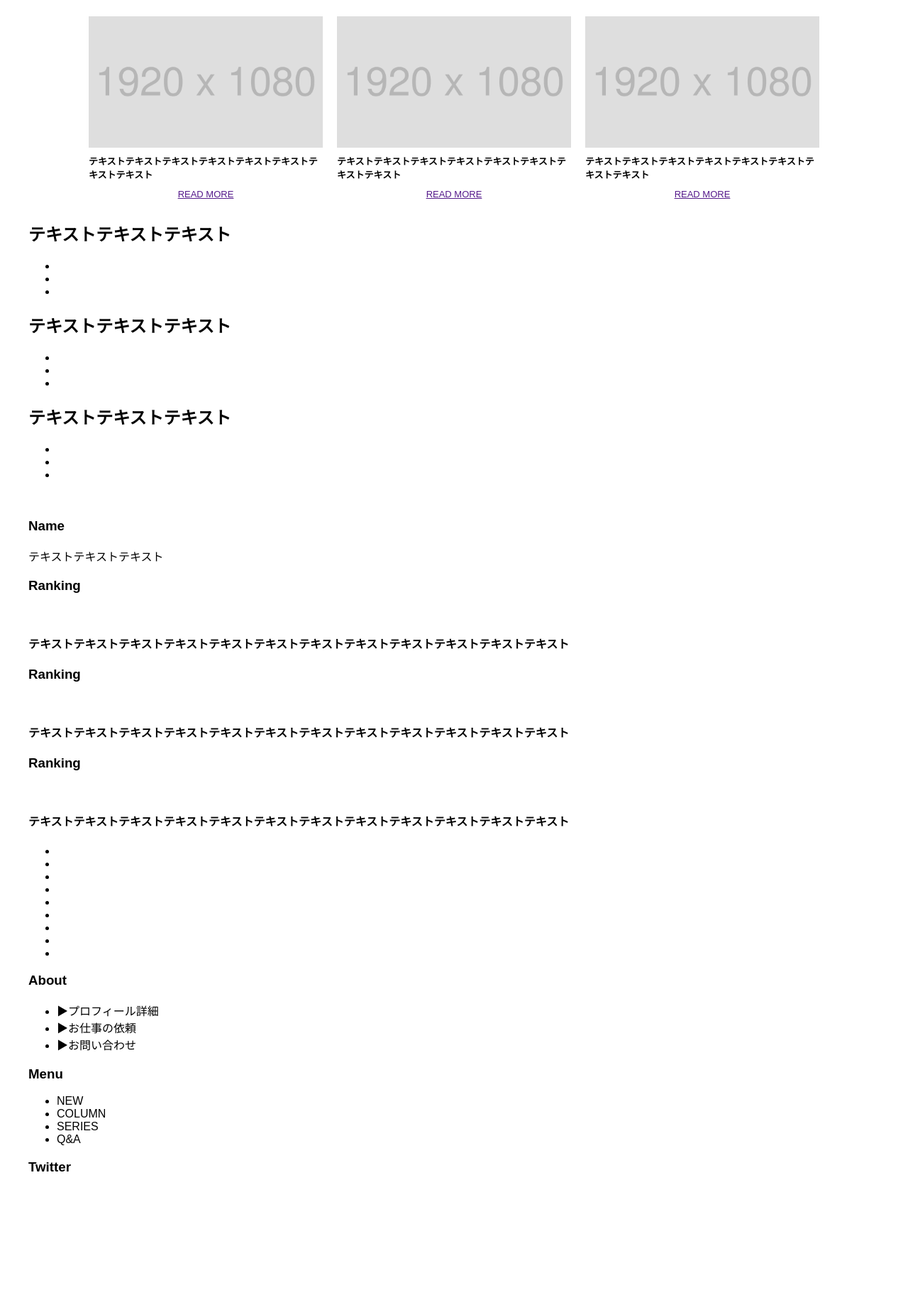
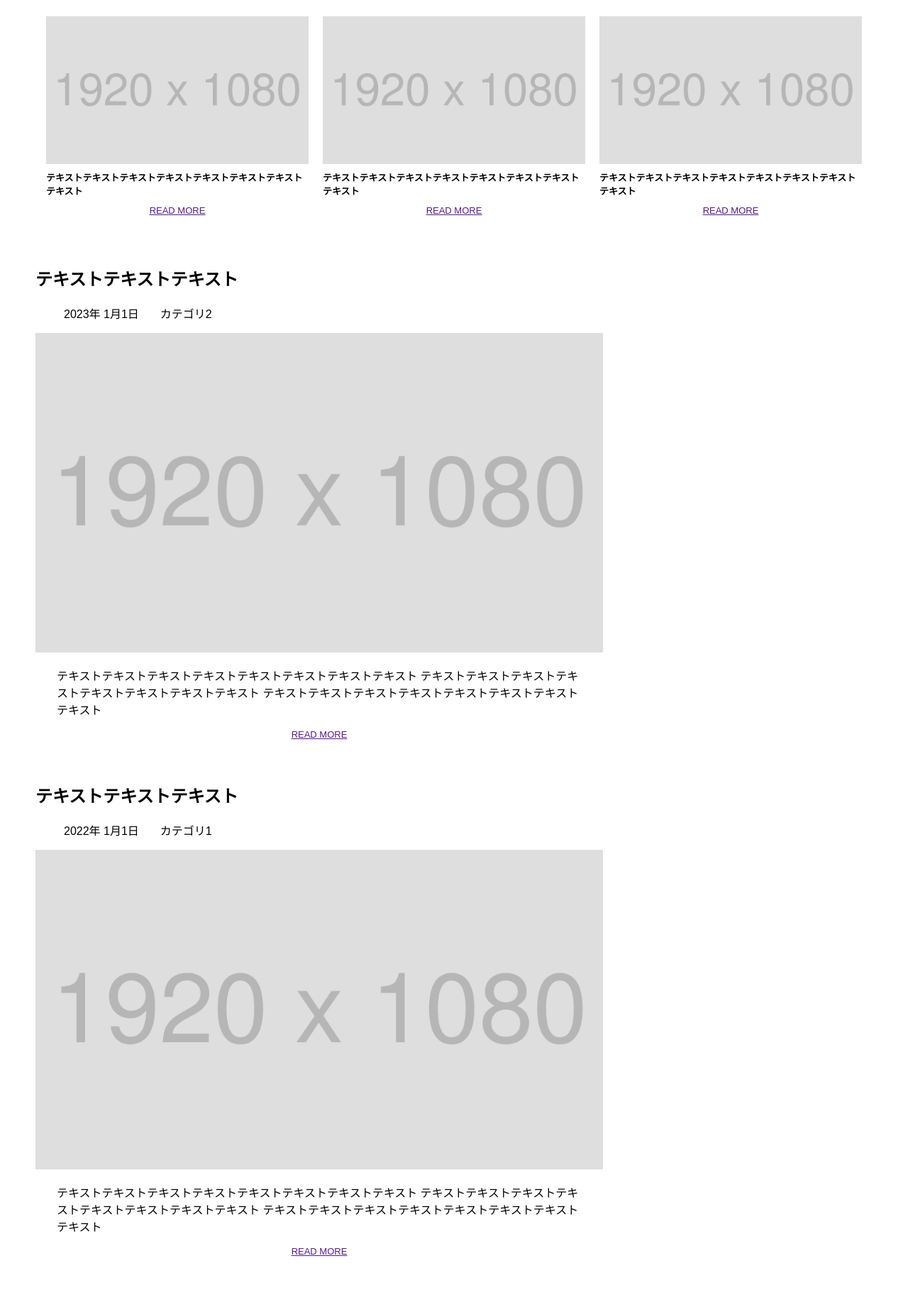
Before and after one commit to bonbo0811/Sample-Website_1-, a PHP site: page /HTML/ThirdSite.php in a window 1280 px wide. Shown: the part 85-1916 px from the top of the page at 71% size. Before the commit the page ends 1735 px from the top, so only its background shows below. Run offline with PHP 8.4, Linux system fonts and the light colour scheme.

Commit message:
mainCSS完成

```diff
--- a/CSS/Third.css
+++ b/CSS/Third.css
@@ -1,9 +1,15 @@
 @charset "UTF-8";
-/* bodyのCSS */
+/* body & 共有のCSS */
 
     body{
         width: 1200px;
     }
+
+    .a_center{
+        text-align: center;
+        font-size: small;
+    }
+
 /* ヘッダーのCSS */
 
     .header h1{
@@ -34,7 +40,7 @@
     }
 
     .picup article{
-        width: 330px;
+        width: 370px;
         margin: 10px 10px;
     }
 
@@ -47,13 +53,33 @@
         font-size: small;
     }
 
-    .picup .a_center{
-        text-align: center;
-        font-size: small;
+/* mainのCSS */
+
+    .main{
+        width: 800px;
+        margin: 60px 10px;
     }
 
+    .main article{
+        margin-bottom: 60px;
+    }
 
-/* mainのCSS */
+    .main article img{
+        width: 100%;
+    }
+
+    .main article ul{
+        list-style: none;
+        display: flex;
+    }
+
+    .main article li{
+        margin-right: 30px;
+    }
+
+    .main p{
+        padding: 0 30px;
+    }
 
 /* asideのCSS */
 
--- a/HTML/ThirdSite.php
+++ b/HTML/ThirdSite.php
@@ -55,26 +55,50 @@
             <article>
                 <h2>テキストテキストテキスト</h2>
                 <ul>
-                    <li></li>
-                    <li></li>
-                    <li></li>
+                    <li>2023年 1月1日</li>
+                    <li>カテゴリ2</li>
                 </ul>
+                <img src="../images_3/main1.jpg" alt="">
+                <p>
+                    テキストテキストテキストテキストテキストテキストテキストテキスト
+                    テキストテキストテキストテキストテキストテキストテキストテキスト
+                    テキストテキストテキストテキストテキストテキストテキストテキスト
+                </p>
+                <div class="a_center">
+                    <a href="">READ MORE</a>
+                </div>
             </article>
             <article>
                 <h2>テキストテキストテキスト</h2>
                 <ul>
-                    <li></li>
-                    <li></li>
-                    <li></li>
+                    <li>2022年 1月1日</li>
+                    <li>カテゴリ1</li>
                 </ul>
+                <img src="../images_3/main2.jpg" alt="">
+                <p>
+                    テキストテキストテキストテキストテキストテキストテキストテキスト
+                    テキストテキストテキストテキストテキストテキストテキストテキスト
+                    テキストテキストテキストテキストテキストテキストテキストテキスト
+                </p>
+                <div class="a_center">
+                    <a href="">READ MORE</a>
+                </div>
             </article>
             <article>
                 <h2>テキストテキストテキスト</h2>
                 <ul>
-                    <li></li>
-                    <li></li>
-                    <li></li>
+                    <li>2021年 1月1日</li>
+                    <li>カテゴリ1</li>
                 </ul>
+                <img src="../images_3/main3.jpg" alt="">
+                <p>
+                    テキストテキストテキストテキストテキストテキストテキストテキスト
+                    テキストテキストテキストテキストテキストテキストテキストテキスト
+                    テキストテキストテキストテキストテキストテキストテキストテキスト
+                </p>
+                <div class="a_center">
+                    <a href="">READ MORE</a>
+                </div>
             </article>
         </div>
         <div class="aside">
```
